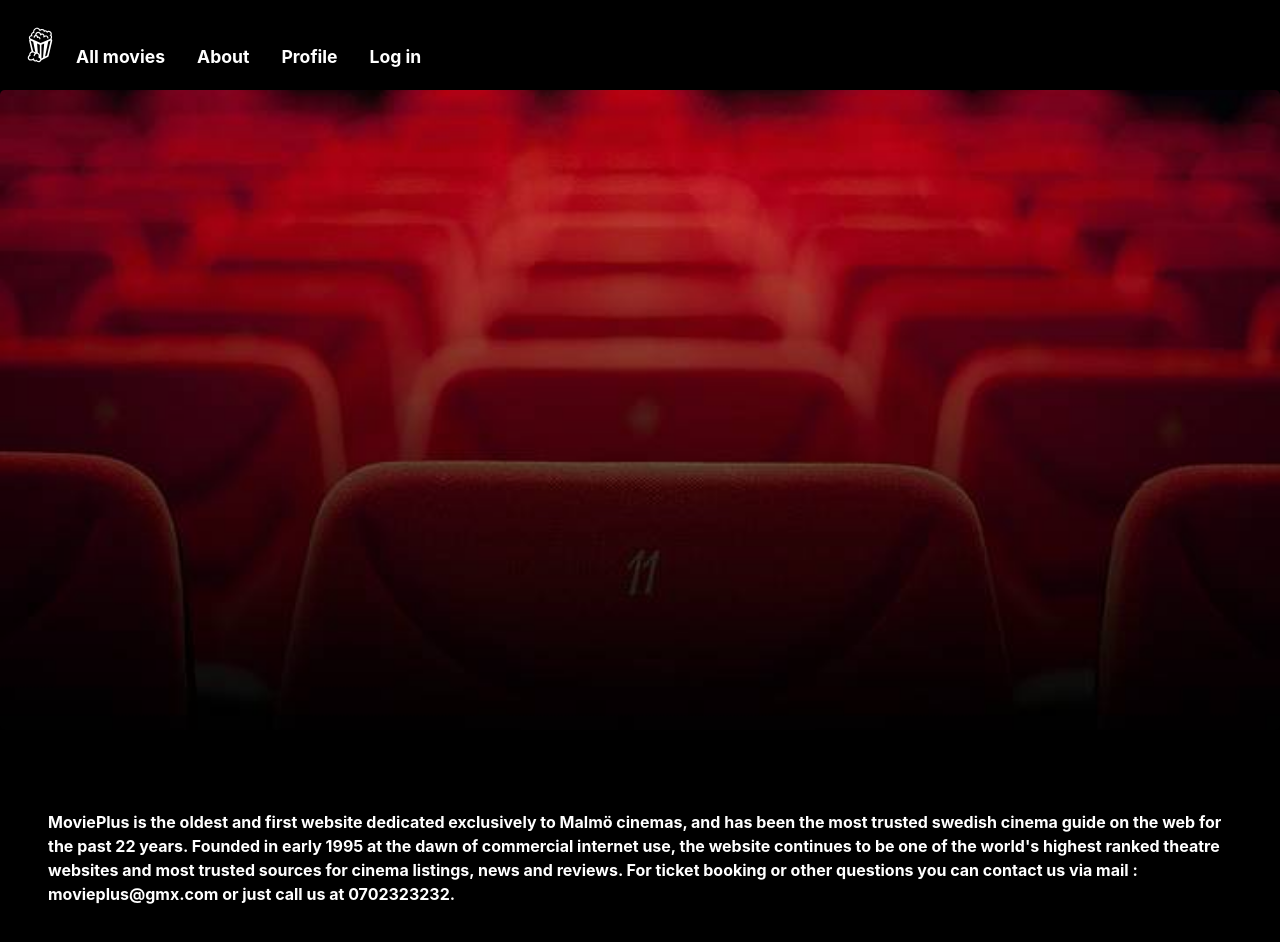
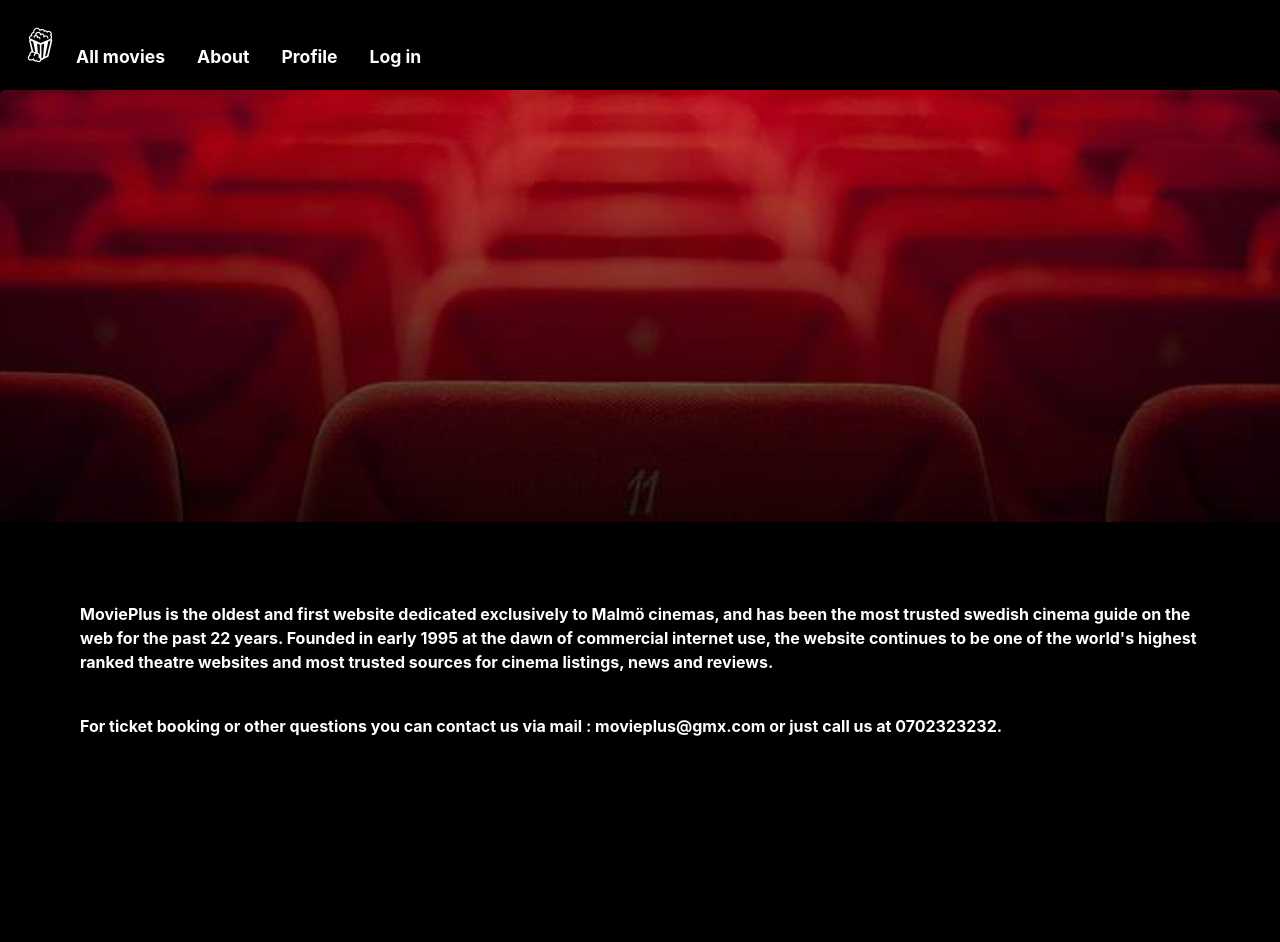
Before and after one commit to palmdaldaniel/Film-Mbapppe, a React (Create React App) app in the folder frontend/: page /about in a window 1280 px wide. Shown: the top 942 px of the page. After the commit the page ends 834 px from the top, so only its background shows below. Built offline with nearby package versions, Linux system fonts and the light colour scheme; no server answers.

Commit message:
small changes in feature/about

```diff
--- a/frontend/src/css/AboutPage.module.css
+++ b/frontend/src/css/AboutPage.module.css
@@ -23,7 +23,7 @@
 }
 
 .Jumbotron {
-  height: 80vh !important;
+  height: 60vh !important;
   background-repeat: no-repeat;
   background-position: center;
   background-size: cover;
@@ -36,7 +36,9 @@
   color: black;
 }
 .info {
-  padding: 3rem;
+  margin-top: -5rem;
+  padding: 5rem;
+  font-weight: 400 !important;
 }
 
 .location {
--- a/frontend/src/pages/AboutPage.js
+++ b/frontend/src/pages/AboutPage.js
@@ -18,9 +18,12 @@ function About() {
           the web for the past 22 years. Founded in early 1995 at the dawn of
           commercial internet use, the website continues to be one of the
           world's highest ranked theatre websites and most trusted sources for
-          cinema listings, news and reviews. For ticket booking or other
-          questions you can contact us via mail : movieplus@gmx.com or just call
-          us at 0702323232.
+          cinema listings, news and reviews.
+        </p>
+        <span>&nbsp;</span>
+        <p>
+          For ticket booking or other questions you can contact us via mail :
+          movieplus@gmx.com or just call us at 0702323232.
         </p>
       </div>
       <ReactBootstrap.Container className="Contact">
```
